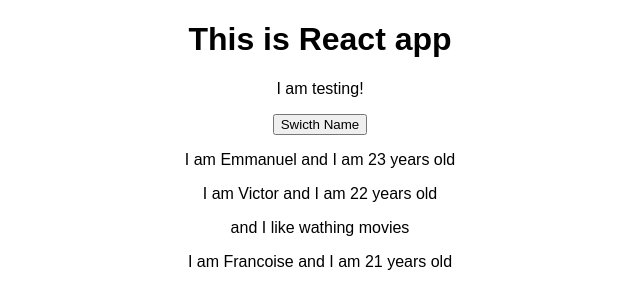
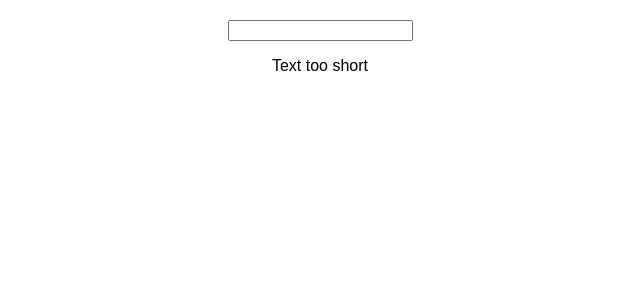
Before and after one commit to hakoemmy/React-app-recommended, a React (Create React App) app: page / in a window 1280 px wide. Shown: the top 308 px of the page, without its empty margins (320-960 px from the left). Built offline with nearby package versions, Linux system fonts and the light colour scheme.

Commit message:
add many components

```diff
--- a/src/App.css
+++ b/src/App.css
@@ -1,3 +1,7 @@
 .App {
   text-align: center;
 }
+
+.App input{
+  margin-top: 20px;
+}
--- a/src/App.js
+++ b/src/App.js
@@ -1,56 +1,52 @@
 import React, { Component } from 'react';
 import './App.css';
 import Person from './Person/Person';
+import ValidationInput from './ValidationInput/ValidationInput';
+import CharComp from './CharComp/CharComp';
+
+class App extends Component {
+
+ state = {
+   characters: ''
+ };
+
+ getInputHandler = (event) => {
+ const inputString = event.target.value;
+  this.setState({
+    characters: inputString
+  }
+  );
+
+ }
+ deleteCharHandler = index =>{
+  const stringToArray = this.state.characters.split('');
+  stringToArray.splice(index, 1);
+  const updatedString = stringToArray.join('');
+  this.setState({characters: updatedString});
+ };
+  render () {
+  let character = '';
+
+  character = this.state.characters.split('').map((c, index)=> {
+    return <CharComp
+    eachChar={c}
+    key={index}
+    clicked={()=> this.deleteCharHandler(index)}
+    />
+
+  });
 
 
-class App extends Component {
-  state = {
-     persons: [
-      {
-         name: 'Emmanuel',
-         age: 23
-      },
-      {
-          name: 'Victor',
-          age: 22
-      },
-       {
-          name: 'Francoise',
-          age: 21
-        }
-      ]
-    };
-
-    switchNameHandler = () =>{
-
-      this.setState({
-        persons: [
-        {
-           name: 'Peter',
-           age: 24
-        },
-        {
-            name: 'Victor',
-            age: 22
-        },
-         {
-            name: 'Francoise',
-            age: 22
-          }
-        ]})
-
-    }
-  render() {
     return (
-    <div className="App">
-       <h1>This is React app</h1>
-       <p>I am testing!</p>
-       <button onClick={this.switchNameHandler}>Swicth Name</button>
-       <Person name={this.state.persons[0].name} age={this.state.persons[0].age}/>
-       <Person name={this.state.persons[1].name} age={this.state.persons[1].age}> and I like wathing movies</Person>
-       <Person name={this.state.persons[2].name} age={this.state.persons[2].age}/>
-    </div>
+      <div className="App">
+        <input onChange={this.getInputHandler} type="text"/>
+        <ValidationInput
+        foundChars={this.state.characters.length}
+        />
+        {character}
+      </div>
     );
+    // return React.createElement('div', {className: 'App'}, React.createElement('h1', null, 'Does this work now?'));
   }
 }
 
--- /dev/null
+++ b/src/CharComp/CharComp.css
@@ -0,0 +1,7 @@
+.CharComp{
+    display: inline-block;
+    padding: 16px;
+    text-align: center;
+    margin: 16px;
+    border: 1px solid black;
+}
--- /dev/null
+++ b/src/CharComp/CharComp.js
@@ -0,0 +1,15 @@
+import React from 'react';
+import './CharComp.css';
+
+const populateChars = (props) => {
+
+    return (
+        <div className="CharComp">
+          <p onClick={props.clicked}>
+          {props.eachChar}
+          </p>
+        </div>
+    );
+}
+
+export default populateChars;
--- /dev/null
+++ b/src/Person/Person.css
@@ -0,0 +1,11 @@
+.Person{
+    width: 60%;
+    margin: 16px auto;
+    padding: 16px;
+    border: 1px solid #eee;
+    box-shadow: 0px 2px 3px #ccc;
+    text-align: center;
+}
+.Person input{
+    width: 60%;
+}
--- a/src/Person/Person.js
+++ b/src/Person/Person.js
@@ -1,10 +1,11 @@
 import React from 'react';
-
+import './Person.css';
 const person = (props) =>{
     return(
-        <div>
-            <p>I am {props.name} and I am {props.age} years old</p>
+        <div className="Person">
+            <p onClick={props.click}>I am {props.name} and I am {props.age} years old</p>
             <p>{props.children}</p>
+            <input type="text" onChange={props.changed} value={props.name} />
         </div>
 
     );
--- /dev/null
+++ b/src/ValidationInput/ValidationInput.js
@@ -0,0 +1,13 @@
+import React from 'react';
+
+const validateInput = (props) =>{
+    const mesage = (props.foundChars<=5)?'Text too short':'Text long enough';
+
+    return (
+        <div>
+            <p>{mesage}</p>
+        </div>
+    )
+};
+
+export default validateInput;
```
Also changed, not shown: src/UserInput/UserInput.js (added, +18 -0 lines), src/UserOutput/UserOutput.css (added, +9 -0 lines), src/UserOutput/UserOutput.js (added, +14 -0 lines).
